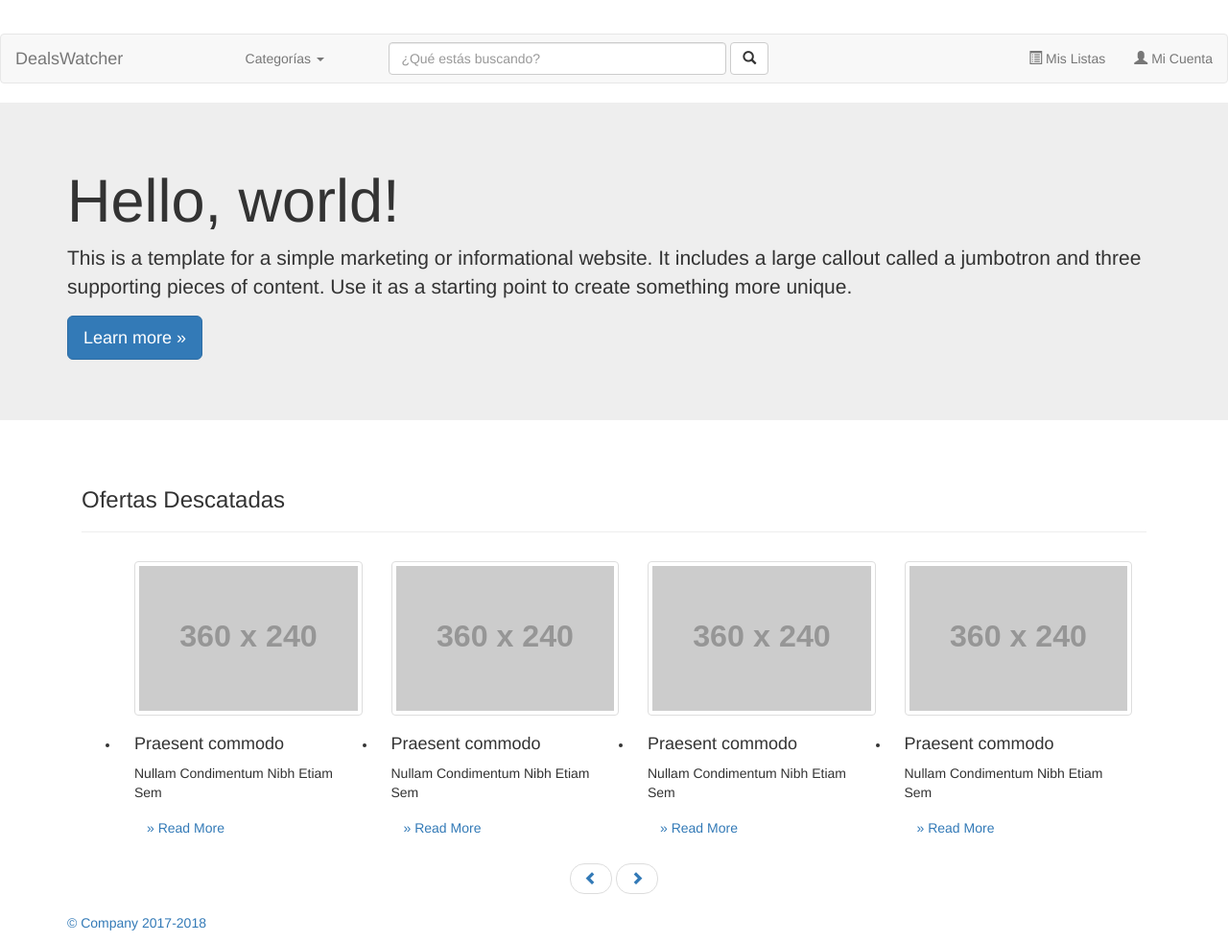
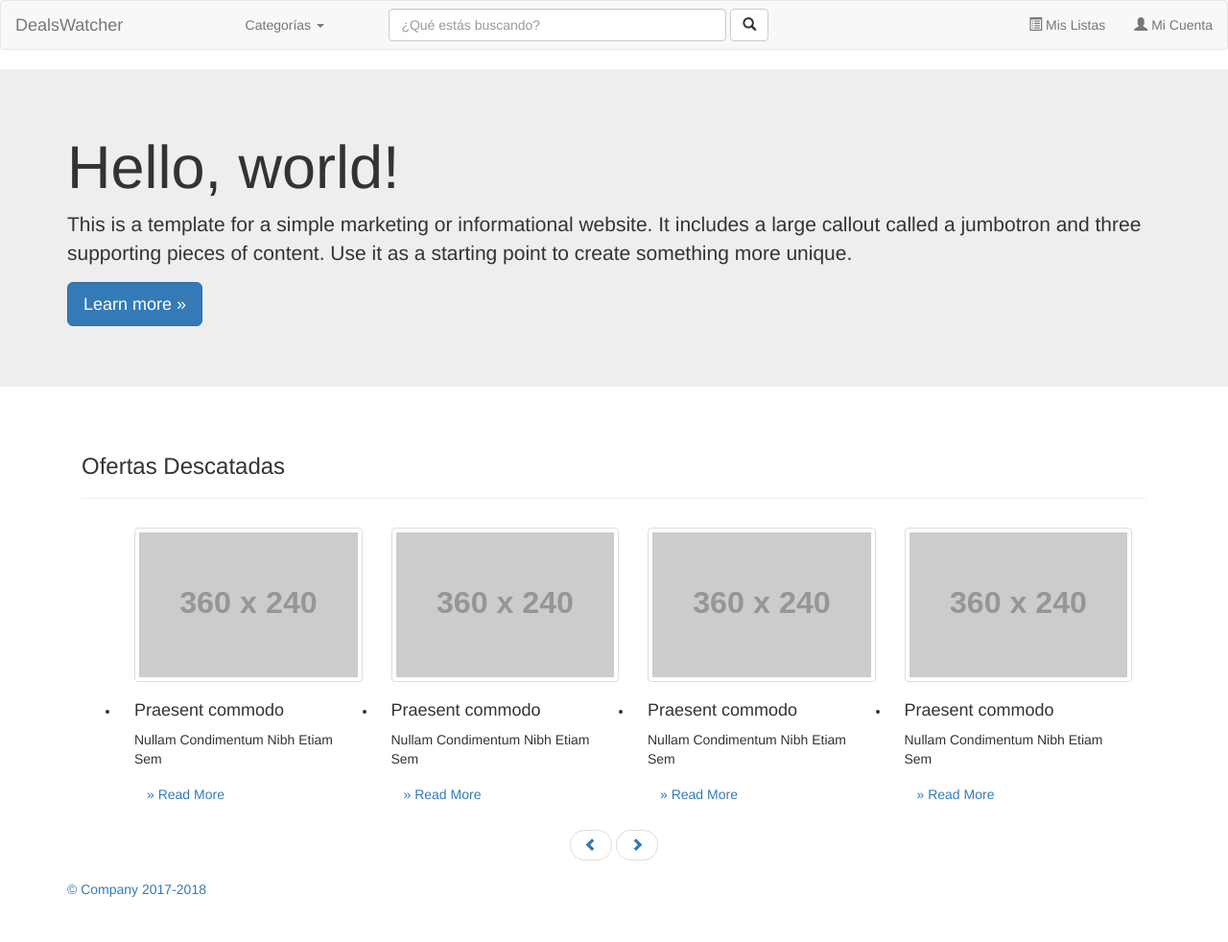
Before and after one commit to Hypnockz/Interfaces, a PHP site: page /test.php in a window 1280 px wide. Shown: the whole page at 96% size. After the commit the page ends 935 px from the top, so only its background shows below. Run offline with PHP 8.4, Linux system fonts and the light colour scheme; grey boxes labelled with a size stand in for pictures from a placeholder-image service; some libraries are stand-ins or nearby versions.

Commit message:
fix espacio en inicio

```diff
--- a/test.php
+++ b/test.php
@@ -236,4 +236,13 @@
     <script src="assets/js/popper.min.js"></script>
     <script src="assets/js/bootstrap.min.js"></script>
   </body>
+
+
+<style>
+
+body{
+padding-top: 0px;
+}
+
+</style>
 </html>
```
